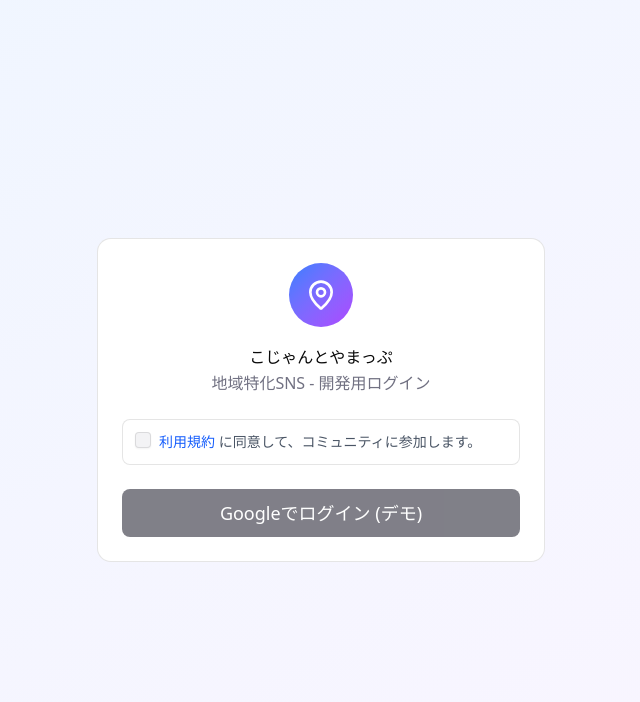
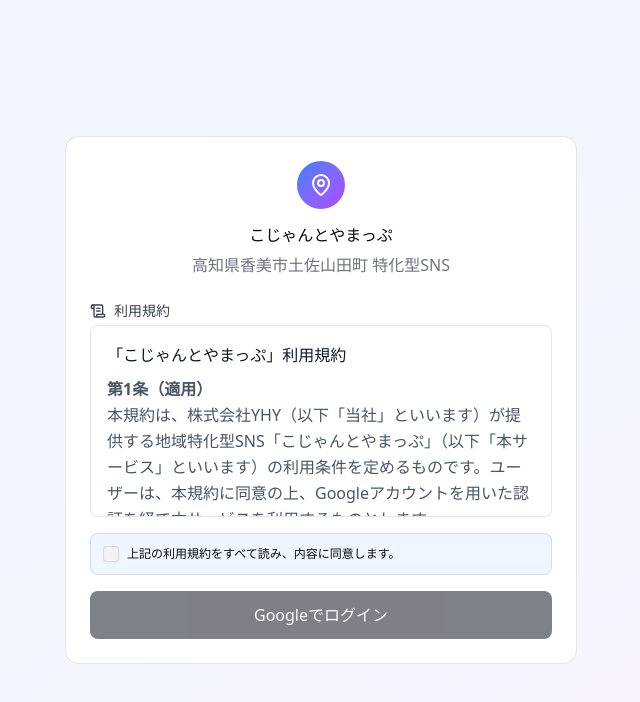
Before and after one commit to Kawaguchi-Tomoya/front, a React (Vite) app in the folder kojan-map/sofuko_UI/: page / in a window 1280 px wide. Shown: the top 702 px of the page, without its empty margins (319-959 px from the left). Built offline with nearby package versions, Linux system fonts and the light colour scheme.

Commit message:
docs:利用規約いじった

```diff
--- a/kojan-map/sofuko_UI/src/components/LoginScreen.tsx
+++ b/kojan-map/sofuko_UI/src/components/LoginScreen.tsx
@@ -2,7 +2,7 @@
 import { Card, CardContent, CardDescription, CardHeader, CardTitle } from './ui/card';
 import { Checkbox } from './ui/checkbox';
 import { useState, useEffect } from 'react';
-import { MapPin, User, Building2, ShieldCheck, Loader2 } from 'lucide-react';
+import { MapPin, User, Building2, ShieldCheck, Loader2, ScrollText } from 'lucide-react';
 
 declare global {
   interface Window {
@@ -22,34 +22,16 @@
   const [isLoading, setIsLoading] = useState(false);
   const [idToken, setIdToken] = useState<string | null>(null);
 
-  // --- 本来のGoogle SDK設定 (バックエンド準備中につきコメントアウトまたは予備として保持) ---
-  useEffect(() => {
-    if (window.google) {
-      window.google.accounts.id.initialize({
-        client_id: "YOUR_CLIENT_ID.apps.googleusercontent.com",
-        callback: (response: any) => {
-          setIdToken(response.credential);
-          setIsSelectingRole(true);
-          setIsLoading(false);
-        },
-      });
-    }
-  }, []);
-
   // --- 形式的なログイン処理 (デモ用) ---
   const handleFakeLoginClick = async () => {
     if (!agreedToTerms) {
       alert('利用規約に同意してください');
       return;
     }
-
     setIsLoading(true);
-    // 本来はここでGoogleのポップアップが出るが、1秒待機で代用
     await new Promise(resolve => setTimeout(resolve, 800));
-
-    // バックエンドがない間はダミーのJWT形式の文字列をセット
     setIdToken("dummy_jwt_token_for_development");
-    setIsSelectingRole(true); // 役割選択画面へ
+    setIsSelectingRole(true);
     setIsLoading(false);
   };
 
@@ -61,102 +43,121 @@
 
   return (
     <div className="min-h-screen bg-gradient-to-br from-blue-50 to-purple-50 flex items-center justify-center p-4">
-      <Card className="w-full max-w-md">
+      <Card className="w-full max-w-lg">
         <CardHeader className="text-center">
-          <div className="flex justify-center mb-4">
-            <div className="w-16 h-16 bg-gradient-to-br from-blue-500 to-purple-500 rounded-full flex items-center justify-center">
-              <MapPin className="w-8 h-8 text-white" />
+          <div className="flex justify-center mb-2">
+            <div className="w-12 h-12 bg-gradient-to-br from-blue-500 to-purple-500 rounded-full flex items-center justify-center">
+              <MapPin className="w-6 h-6 text-white" />
             </div>
           </div>
-          <CardTitle>こじゃんとやまっぷ</CardTitle>
-          <CardDescription>地域特化SNS - 開発用ログイン</CardDescription>
+          <CardTitle className="text-2xl font-bold">こじゃんとやまっぷ</CardTitle>
+          <CardDescription>高知県香美市土佐山田町 特化型SNS</CardDescription>
         </CardHeader>
 
         <CardContent className="space-y-4">
           {!isSelectingRole ? (
-            /* ステップ1: 規約同意とログイン開始 */
-            <div className="space-y-6">
-              <div className="flex items-start space-x-2 bg-white p-3 rounded-md border shadow-sm">
+            <div className="space-y-4">
+              {/* 利用規約エリア */}
+              <div className="flex items-center space-x-2 text-gray-700 mb-1">
+                <ScrollText className="w-4 h-4" />
+                <span className="text-sm font-bold">利用規約</span>
+              </div>
+              <div className="border rounded-md bg-white p-4 h-48 overflow-y-auto text-[11px] leading-relaxed text-gray-600 shadow-inner">
+                <h4 className="font-bold text-gray-900 mb-2">「こじゃんとやまっぷ」利用規約</h4>
+                <section className="space-y-3">
+                  <p><strong>第1条（適用）</strong><br />本規約は、株式会社YHY（以下「当社」といいます）が提供する地域特化型SNS「こじゃんとやまっぷ」（以下「本サービス」といいます）の利用条件を定めるものです。ユーザーは、本規約に同意の上、Googleアカウントを用いた認証を経て本サービスを利用するものとします。</p>
+
+                  <p><strong>第2条（会員区分と登録）</strong><br />1. 一般会員：本サービスに登録し、投稿の閲覧、匿名での投稿、リアクション等の機能を利用するユーザーを指します。<br />2. 事業者会員：当社所定の審査を経て承認され、月額の事業者登録料を支払うことで、事業者名や専用アイコンを表示した情報発信を行うユーザーを指します。<br />ユーザーは、本規約に同意し、Googleアカウントによる認証を行うことで会員登録を完了します。</p>
+
+                  <p><strong>第3条（事業者会員の特則）</strong><br />一般会員は「マイページ」より事業者登録を申請できます。申請には事業者名、電話番号、住所の入力が必要です。事業者会員は、別途定める事業者登録料を支払うものとし、支払い状況はダッシュボードから確認できます。退会手続きを行った場合、事業者プランの解約も同時に行われます。</p>
+
+                  <p><strong>第4条（投稿および情報の取り扱い）</strong><br />ユーザーは、場所情報、タイトル、説明文、写真、ジャンル（food, event, scene, store, emergency, other等）を投稿できます。一般会員の投稿は匿名（共通ピン）で行われますが、事業者会員の投稿には事業者名と設定したアイコンが表示されます。不適切な投稿を発見した場合、ユーザーは通報機能を利用して当社に通知することができます。</p>
+
+                  <p><strong>第5条（位置情報の利用）</strong><br />本サービスは地図情報を提供するため、端末から送信される位置情報（緯度・経度）を取得し、地図上へのピン表示や距離順の並び替えに利用します。</p>
+
+                  <p><strong>第6条（禁止事項）</strong><br />ユーザーは、以下の行為を行ってはなりません：虚偽の情報や不適切なコンテンツの投稿、他者のプライバシー・権利侵害、運営の妨げ、その他当社が不適切と判断する行為。</p>
+
+                  <p><strong>第7条（情報の削除および利用制限）</strong><br />当社は、通報があった場合や運営上必要と判断した場合、通知なく投稿を削除できるものとします。また、ユーザーは特定のユーザーをブロックし、その投稿を非表示にできます。</p>
+
+                  <p><strong>第8条（退会）</strong><br />ユーザーは、マイページの設定からいつでも退会手続きを行うことができます。退会処理が完了した時点で、会員情報はデータベースから消去されます。</p>
+
+                  <p><strong>第9条（免責事項）</strong><br />当社は、情報の正確性、安全性について保証しません。利用に関連したトラブルや、システム停止による損害について、当社は一切責任を負いません。</p>
+
+                  <p><strong>第10条（規約の変更）</strong><br />当社は、必要に応じて本規約を変更できるものとします。変更後の規約は、本サービス上に表示された時点から効力を生じるものとします。</p>
+                </section>
+              </div>
+
+              <div className="flex items-start space-x-2 bg-blue-50 p-3 rounded-md border border-blue-100 shadow-sm">
                 <Checkbox
                   id="terms"
                   checked={agreedToTerms}
                   onCheckedChange={(checked) => setAgreedToTerms(checked as boolean)}
                 />
-                <label htmlFor="terms" className="text-sm leading-tight cursor-pointer text-gray-600">
-                  <span className="text-blue-600 font-bold">利用規約</span> に同意して、コミュニティに参加します。
+                <label htmlFor="terms" className="text-xs leading-tight cursor-pointer text-blue-900">
+                  上記の利用規約をすべて読み、内容に同意します。
                 </label>
               </div>
 
               <Button
                 onClick={handleFakeLoginClick}
-                className="w-full h-12 text-lg font-bold transition-all hover:scale-[1.02]"
+                className="w-full h-12 text-md font-bold"
                 disabled={!agreedToTerms || isLoading}
               >
-                {isLoading ? (
-                  <Loader2 className="w-6 h-6 animate-spin" />
-                ) : (
-                  "Googleでログイン (デモ)"
-                )}
+                {isLoading ? <Loader2 className="w-6 h-6 animate-spin" /> : "Googleでログイン"}
               </Button>
             </div>
           ) : (
-            /* ステップ2: 役割選択画面 (管理者を含む3択) */
-            <div className="space-y-4 animate-in fade-in zoom-in-95 duration-300">
+            /* ステップ2: 役割選択画面 */
+            <div className="space-y-3 animate-in fade-in zoom-in-95 duration-300">
               <div className="text-center mb-4">
-                <p className="text-sm font-bold text-green-600">✓ 認証に成功しました</p>
-                <p className="text-xs text-gray-500">登録するアカウント種別を選択してください</p>
+                <p className="text-sm font-bold text-green-600">✓ 認証成功（デモモード）</p>
+                <p className="text-xs text-gray-500">アカウントの種別を選択してください</p>
               </div>
 
-              <div className="grid grid-cols-1 gap-3">
+              <div className="grid grid-cols-1 gap-2">
                 <Button
                   variant="outline"
-                  className="h-20 flex justify-start items-center space-x-4 border-2 hover:border-blue-500 hover:bg-blue-50 transition-all"
+                  className="h-16 flex justify-start space-x-4 border-2 hover:border-blue-500 transition-all"
                   onClick={() => handleRoleSelect('general')}
                 >
-                  <div className="bg-blue-100 p-2 rounded-full">
-                    <User className="w-6 h-6 text-blue-500" />
-                  </div>
+                  <User className="w-5 h-5 text-blue-500" />
                   <div className="text-left">
-                    <div className="font-bold">一般会員</div>
-                    <div className="text-[10px] text-gray-500">地域の情報を閲覧・投稿する</div>
+                    <div className="font-bold text-sm">一般会員として開始</div>
+                    <div className="text-[10px] text-gray-400 font-normal">閲覧・匿名投稿・リアクション</div>
                   </div>
                 </Button>
 
                 <Button
                   variant="outline"
-                  className="h-20 flex justify-start items-center space-x-4 border-2 hover:border-purple-500 hover:bg-purple-50 transition-all"
+                  className="h-16 flex justify-start space-x-4 border-2 hover:border-purple-500 transition-all"
                   onClick={() => handleRoleSelect('business')}
                 >
-                  <div className="bg-purple-100 p-2 rounded-full">
-                    <Building2 className="w-6 h-6 text-purple-500" />
-                  </div>
+                  <Building2 className="w-5 h-5 text-purple-500" />
                   <div className="text-left">
-                    <div className="font-bold">事業者会員</div>
-                    <div className="text-[10px] text-gray-500">お店やイベントの情報を発信する</div>
+                    <div className="font-bold text-sm">事業者会員として開始</div>
+                    <div className="text-[10px] text-gray-400 font-normal">事業者名表示・専用アイコンでの発信</div>
                   </div>
                 </Button>
 
                 <Button
                   variant="outline"
-                  className="h-20 flex justify-start items-center space-x-4 border-2 hover:border-amber-500 hover:bg-amber-50 transition-all"
+                  className="h-16 flex justify-start space-x-4 border-2 hover:border-amber-500 transition-all"
                   onClick={() => handleRoleSelect('admin')}
                 >
-                  <div className="bg-amber-100 p-2 rounded-full">
-                    <ShieldCheck className="w-6 h-6 text-amber-500" />
-                  </div>
+                  <ShieldCheck className="w-5 h-5 text-amber-500" />
                   <div className="text-left">
-                    <div className="font-bold">管理者</div>
-                    <div className="text-[10px] text-gray-500">システムの運営・管理を行う</div>
+                    <div className="font-bold text-sm">システム管理者</div>
+                    <div className="text-[10px] text-gray-400 font-normal">運営管理・コンテンツ監視</div>
                   </div>
                 </Button>
               </div>
 
               <Button
-                variant="ghost"
-                className="w-full text-xs text-gray-400"
+                variant="link"
+                className="w-full text-[10px] text-gray-400 mt-2"
                 onClick={() => setIsSelectingRole(false)}
               >
-                ← ログインに戻る
+                ← 同意画面に戻る
               </Button>
             </div>
           )}
```
